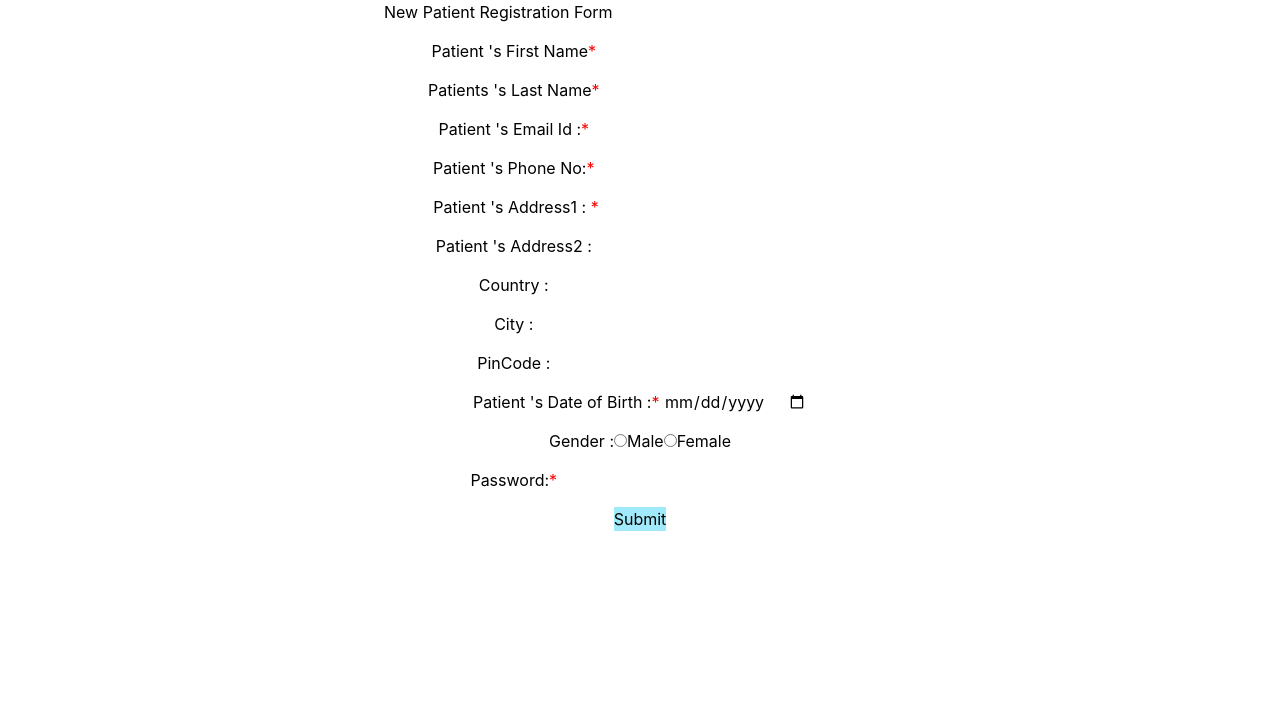
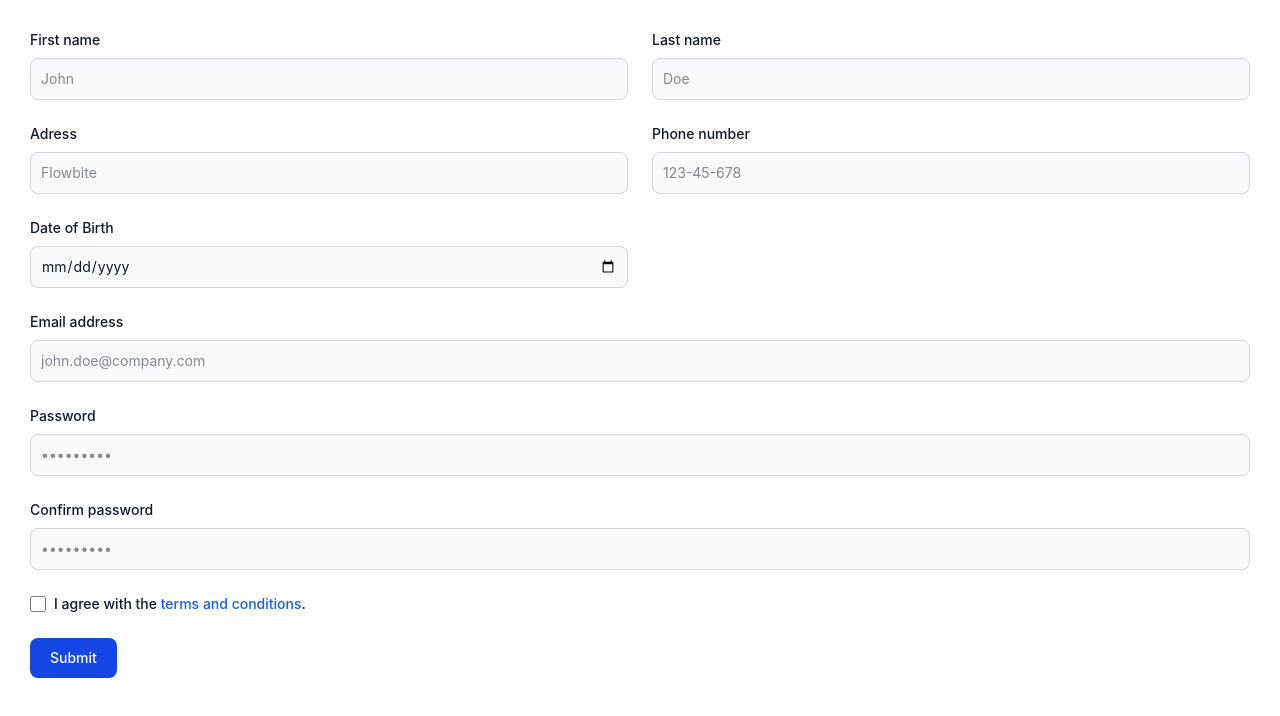
Before and after one commit to priya-1502/chronic-disease-management, a React (Create React App) app: page /rg in a window 1280 px wide. Shown: the top 716 px of the page. Built offline with nearby package versions, Linux system fonts and the light colour scheme.

Commit message:
registration api hit

```diff
--- a/package.json
+++ b/package.json
@@ -13,7 +13,6 @@
     "axios": "^1.8.2",
     "react": "^19.0.0",
     "react-dom": "^19.0.0",
-    "react-gauge-chart": "^0.5.1",
     "react-hook-form": "^7.54.2",
     "react-router": "^7.3.0",
     "react-scripts": "5.0.1",
--- a/src/API/instance.js
+++ b/src/API/instance.js
@@ -1,7 +1,7 @@
 import axios from "axios";
 
 const instance = axios.create({
-    baseURL: 'https://jsonplaceholder.typicode.com/posts',
+    baseURL: 'https://48ec-2401-4900-6332-22eb-fd50-95a4-c636-5619.ngrok-free.app/',
     timeout: 1000,
     headers: {'X-Custom-Header': 'foobar'}
   });
--- a/src/App.css
+++ b/src/App.css
@@ -6,7 +6,9 @@
   height: 40vmin;
   pointer-events: none;
 }
-
+.padingform{
+  padding:30px
+}
 @media (prefers-reduced-motion: no-preference) {
   .App-logo {
     animation: App-logo-spin infinite 20s linear;
--- a/src/components/Login.js
+++ b/src/components/Login.js
@@ -7,18 +7,18 @@ function Login() {
   const [username,setUsername] = useState("");
   const [password,setPassword] = useState("");
 
-
   return (
     <>
-    <div>
-        <div className="samplelogin">
-          <h1 className="marginleft">Login</h1>
-        </div>
-        <div className="formalign">
+    <div className="flex justify-center relative top-30">
+
+          <h1 >Login</h1>
+
+        <div >
          <form className="App">
 
           <div className="marginconstant">
-            <label>Username</label><span className="mandtory">*</span> <input onChange={(e)=> setUsername(e.target.value)} type="text" />
+            <label>Username</label><span className="mandtory">*</span>
+            <input onChange={(e)=> setUsername(e.target.value)} type="text" />
          </div>
          <div className="marginconstant">
             <label>Password</label><span className="mandtory">*</span> <input onChange={(e)=> setPassword(e.target.value)}  type="text" />
--- a/src/components/Registration.js
+++ b/src/components/Registration.js
@@ -1,6 +1,7 @@
 import React from "react";
 import '../App.css'
 import { useState } from "react";
+import instance from "../API/instance";
 
 function Registration() {
   const [gender, setGender] = useState("male");
@@ -17,15 +18,65 @@ function Registration() {
   const [dob,setDob] = useState("");
   const [password,setPassword] = useState("");
 
-  const handleSubmit = (event) => {
+  const handleSubmitform = (event) => {
+    debugger
    var  body = {
-    firstName: {firstname},
-    lastName: {lastname},
-    password :{password}
-}
+    "firstName": firstname,
+    "lastName": lastname,
+    "password":password
+  }
+  console.log(body);
+instance.post("registration/create",body);
+  }
+  return (<>
+  <div className="padingform">
+<form>
+    <div className="grid gap-6 mb-6 md:grid-cols-2">
+        <div>
+            <label for="first_name"  className="block mb-2 text-sm font-medium text-gray-900 dark:text-white">First name</label>
+            <input type="text" onChange={(e)=> setFirstname(e.target.value)}id="first_name" className="bg-gray-50 border border-gray-300 text-gray-900 text-sm rounded-lg focus:ring-blue-500 focus:border-blue-500 block w-full p-2.5 dark:bg-gray-700 dark:border-gray-600 dark:placeholder-gray-400 dark:text-white dark:focus:ring-blue-500 dark:focus:border-blue-500" placeholder="John" required />
+        </div>
+        <div>
+            <label for="last_name"  className="block mb-2 text-sm font-medium text-gray-900 dark:text-white">Last name</label>
+            <input type="text" onChange={(e)=> setLastname(e.target.value)} id="last_name" className="bg-gray-50 border border-gray-300 text-gray-900 text-sm rounded-lg focus:ring-blue-500 focus:border-blue-500 block w-full p-2.5 dark:bg-gray-700 dark:border-gray-600 dark:placeholder-gray-400 dark:text-white dark:focus:ring-blue-500 dark:focus:border-blue-500" placeholder="Doe" required />
+        </div>
+        <div>
+            <label for="adress" className="block mb-2 text-sm font-medium text-gray-900 dark:text-white">Adress</label>
+            <input type="text" onChange={(e)=> setAddress(e.target.value)} id="address" className="bg-gray-50 border border-gray-300 text-gray-900 text-sm rounded-lg focus:ring-blue-500 focus:border-blue-500 block w-full p-2.5 dark:bg-gray-700 dark:border-gray-600 dark:placeholder-gray-400 dark:text-white dark:focus:ring-blue-500 dark:focus:border-blue-500" placeholder="Flowbite" required />
+        </div>
+        <div>
+            <label for="phone" className="block mb-2 text-sm font-medium text-gray-900 dark:text-white">Phone number</label>
+            <input type="tel" id="phone" onChange={(e)=> setPhone(e.target.value)} className="bg-gray-50 border border-gray-300 text-gray-900 text-sm rounded-lg focus:ring-blue-500 focus:border-blue-500 block w-full p-2.5 dark:bg-gray-700 dark:border-gray-600 dark:placeholder-gray-400 dark:text-white dark:focus:ring-blue-500 dark:focus:border-blue-500" placeholder="123-45-678"   />
+        </div>
+        <div>
+            <label for="dob" className="block mb-2 text-sm font-medium text-gray-900 dark:text-white">Date of Birth</label>
+            <input type="date" id="dob"  onChange={(e)=> setDob(e.target.value)}  className="bg-gray-50 border border-gray-300 text-gray-900 text-sm rounded-lg focus:ring-blue-500 focus:border-blue-500 block w-full p-2.5 dark:bg-gray-700 dark:border-gray-600 dark:placeholder-gray-400 dark:text-white dark:focus:ring-blue-500 dark:focus:border-blue-500"  required />
+        </div>
 
-  }
-    return (
+    </div>
+    <div class="mb-6">
+        <label for="email" className="block mb-2 text-sm font-medium text-gray-900 dark:text-white">Email address</label>
+        <input type="email" id="email" className="bg-gray-50 border border-gray-300 text-gray-900 text-sm rounded-lg focus:ring-blue-500 focus:border-blue-500 block w-full p-2.5 dark:bg-gray-700 dark:border-gray-600 dark:placeholder-gray-400 dark:text-white dark:focus:ring-blue-500 dark:focus:border-blue-500" placeholder="john.doe@company.com" required />
+    </div>
+    <div class="mb-6">
+        <label for="password"  className="block mb-2 text-sm font-medium text-gray-900 dark:text-white">Password</label>
+        <input type="password" onChange={(e)=> setPassword(e.target.value)}  id="password" className="bg-gray-50 border border-gray-300 text-gray-900 text-sm rounded-lg focus:ring-blue-500 focus:border-blue-500 block w-full p-2.5 dark:bg-gray-700 dark:border-gray-600 dark:placeholder-gray-400 dark:text-white dark:focus:ring-blue-500 dark:focus:border-blue-500" placeholder="•••••••••" required />
+    </div>
+    <div class="mb-6">
+        <label for="confirm_password" className="block mb-2 text-sm font-medium text-gray-900 dark:text-white">Confirm password</label>
+        <input type="password" id="confirm_password" className="bg-gray-50 border border-gray-300 text-gray-900 text-sm rounded-lg focus:ring-blue-500 focus:border-blue-500 block w-full p-2.5 dark:bg-gray-700 dark:border-gray-600 dark:placeholder-gray-400 dark:text-white dark:focus:ring-blue-500 dark:focus:border-blue-500" placeholder="•••••••••" required />
+    </div>
+    <div class="flex items-start mb-6">
+        <div class="flex items-center h-5">
+        <input id="remember" type="checkbox" value="" className="w-4 h-4 border border-gray-300 rounded-sm bg-gray-50 focus:ring-3 focus:ring-blue-300 dark:bg-gray-700 dark:border-gray-600 dark:focus:ring-blue-600 dark:ring-offset-gray-800" required />
+        </div>
+        <label for="remember" className="ms-2 text-sm font-medium text-gray-900 dark:text-gray-300">I agree with the <a href="#" className="text-blue-600 hover:underline dark:text-blue-500">terms and conditions</a>.</label>
+    </div>
+    <button type="submit" onClick={handleSubmitform} className="text-white bg-blue-700 hover:bg-blue-800 focus:ring-4 focus:outline-none focus:ring-blue-300 font-medium rounded-lg text-sm w-full sm:w-auto px-5 py-2.5 text-center dark:bg-blue-600 dark:hover:bg-blue-700 dark:focus:ring-blue-800">Submit</button>
+</form>
+</div>
+  </>)}
+   /* return (
         <>
         <div>
           <h1 className="marginleft">New Patient Registration Form</h1>
@@ -75,13 +126,13 @@ function Registration() {
 
           </div>
           <div className="marginconstant">
-            <label>Password:</label><span className="mandtory">*</span> <input onChange={(e)=> setPassword(e.target.value)}type="text" />
+            <label>Password:</label><span className="mandtory">*</span> <input onChange={(e)=> setPassword(e.target.value)} type="text" />
           </div>
           <input type={"submit"} style={{ backgroundColor: "#a1eafb" }} />
         </form>
         </div>
       </>
     );
-}
+}*/
 
 export default Registration;
```
Also changed, not shown: 1 other file (tests, documents, lock files or other folders).
